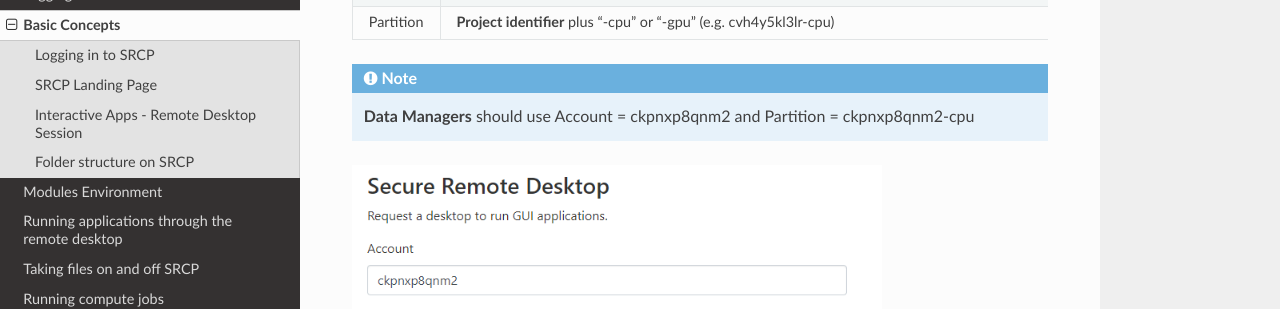
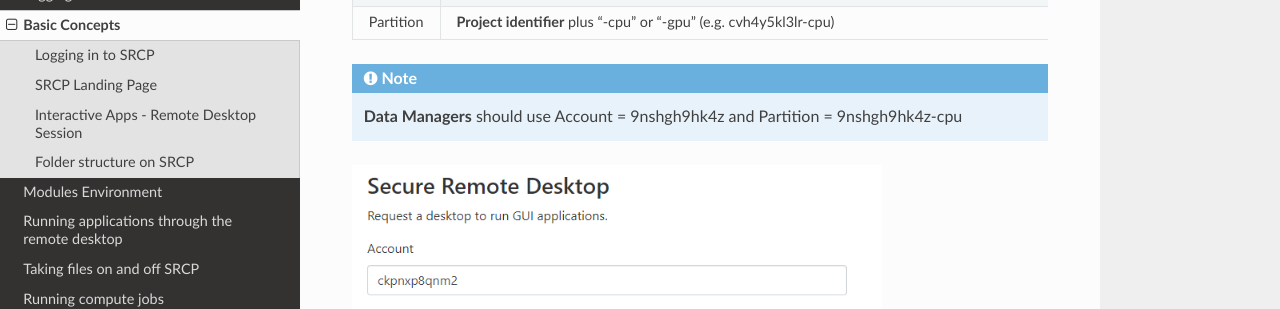
Before and after one commit to epi-analysis/SRCP_docs, a Sphinx documentation site: the page built from docs/source/01-Basic-Concepts.rst, in a window 1280 px wide and 900 px high, scrolled down 1822 px. Shown: the part 151-460 px from the top of the window. Built offline with Sphinx 7.4.7 and the Read the Docs theme 2.0.0, drawn with Linux system fonts in a browser that asks for light colours; some of the changed text lies outside the part shown.

Commit message:
Update 01-Basic-Concepts.rst

```diff
--- a/docs/source/01-Basic-Concepts.rst
+++ b/docs/source/01-Basic-Concepts.rst
@@ -11,7 +11,7 @@
 -  **Connection to the Cambridge University VPN** (instructions `here <https://help.uis.cam.ac.uk/service/network-services/remote-access/uis-vpn>`__) or a computer that is on the Cambridge University Network
 -  The device that you set up for Two Factor Authentication (2FA) on SRCP
 -  The address of the epi-analysis SRCP platform: `epi-analysis.srcp.hpc.cam.ac.uk <https://epi-analysis.srcp.hpc.cam.ac.uk/>`__
--  (The project identifier that was provided to you by the Data Management Team and is an 11 character alphanumeric string (e.g. cvh4y5kl3lr) - for starting a remote desktop session after log in. **Data Managers** should use ckpnxp8qnm2)
+-  (The project identifier that was provided to you by the Data Management Team and is an 11 character alphanumeric string (e.g. cvh4y5kl3lr) - for starting a remote desktop session after log in. **Data Managers** should use 9nshgh9hk4z)
 
 You will be presented with the log in page shown below where you should use your CRSid and associated password (AKA Raven password) and 2FA to log in.
 
@@ -51,7 +51,7 @@
 +------------+------------------------------------------------------------------------------+
 
 .. note::
-   **Data Managers** should use Account = ckpnxp8qnm2 and Partition = ckpnxp8qnm2-cpu
+   **Data Managers** should use Account = 9nshgh9hk4z and Partition = 9nshgh9hk4z-cpu
 
 .. figure:: ../../images/remote-desktop-dialogue.png
   :scale: 80 %
```
